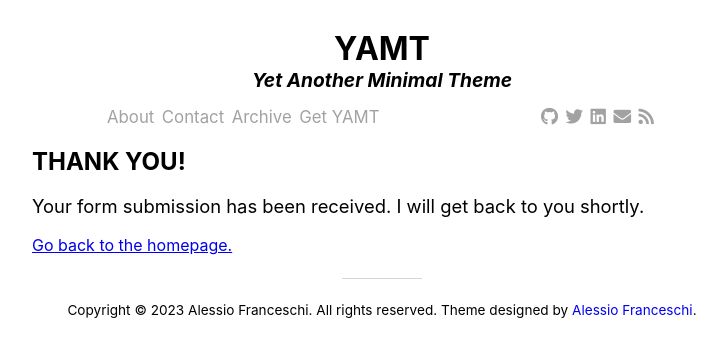
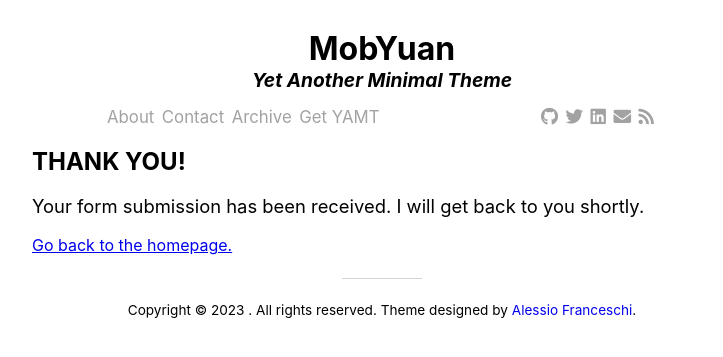
Before and after one commit to mobyuan/mobyuan.github.io, a Jekyll site: the page built from contact-successful.md, in a window 1280 px wide. Shown: the top 357 px of the page, without its empty margins (258-981 px from the left). Built offline with Jekyll 4.4.1, drawn with Linux system fonts in a browser that asks for light colours; nearby versions of some CDN libraries; part of the change alters nothing that is shown.

Commit message:
Modify site settings

```diff
--- a/_config.yml
+++ b/_config.yml
@@ -1,12 +1,12 @@
 # Site settings
-title: YAMT
-description: "Yet Another Minimal Theme"
-url:  "https://pandasekh.github.io/Jekyll-YAMT/" # Actual base url of the website
-baseurl: "/"           # url of the jekyll blog. e.g. if you set url to "mysite.com" and baseurl to "blog", the jekyll website will work on "mysite.com/blog"
-author:
-  name: "Alessio Franceschi"
-  email: "alessiofranceschi2@gmail.com"
-  url: "https://alessiofranceschi.me"
+title: MobYuan
+description: "junior artist"
+# url:  "https://pandasekh.github.io/Jekyll-YAMT/" # Actual base url of the website
+# baseurl: "/"           # url of the jekyll blog. e.g. if you set url to "mysite.com" and baseurl to "blog", the jekyll website will work on "mysite.com/blog"
+# author:
+#   name: "Alessio Franceschi"
+#   email: "alessiofranceschi2@gmail.com"
+#   url: "https://alessiofranceschi.me"
 permalink: /:year/:month/:day/:title:output_ext
 
 #Plugins
@@ -17,19 +17,19 @@ paginate: 3
 paginate_path: "/page:num/"
 
 #SEO
-twitter:
-  username: pandasekh
-  card: summary
-facebook:
-  app_id: # Facebook app ID for Facebook insights
-  publisher: # Facebook page URL or ID of the publishing entity
-  admins: # Facebook user ID for domain insights linked to a personal account
+# twitter:
+#   username: pandasekh
+#   card: summary
+# facebook:
+#   app_id: # Facebook app ID for Facebook insights
+#   publisher: # Facebook page URL or ID of the publishing entity
+#   admins: # Facebook user ID for domain insights linked to a personal account
 logo: /assets/img/logo.jpg
-social:
-  links: #List your social links here
-    - https://twitter.com/PandaSekh
-    - https://www.github.com/pandasekh
-    - https://www.linkedin.com/in/alessio-franceschi/
+# social:
+#   links: #List your social links here
+#     - https://twitter.com/PandaSekh
+#     - https://www.github.com/pandasekh
+#     - https://www.linkedin.com/in/alessio-franceschi/
 webmaster_verifications:
   google:
   bing:
```
